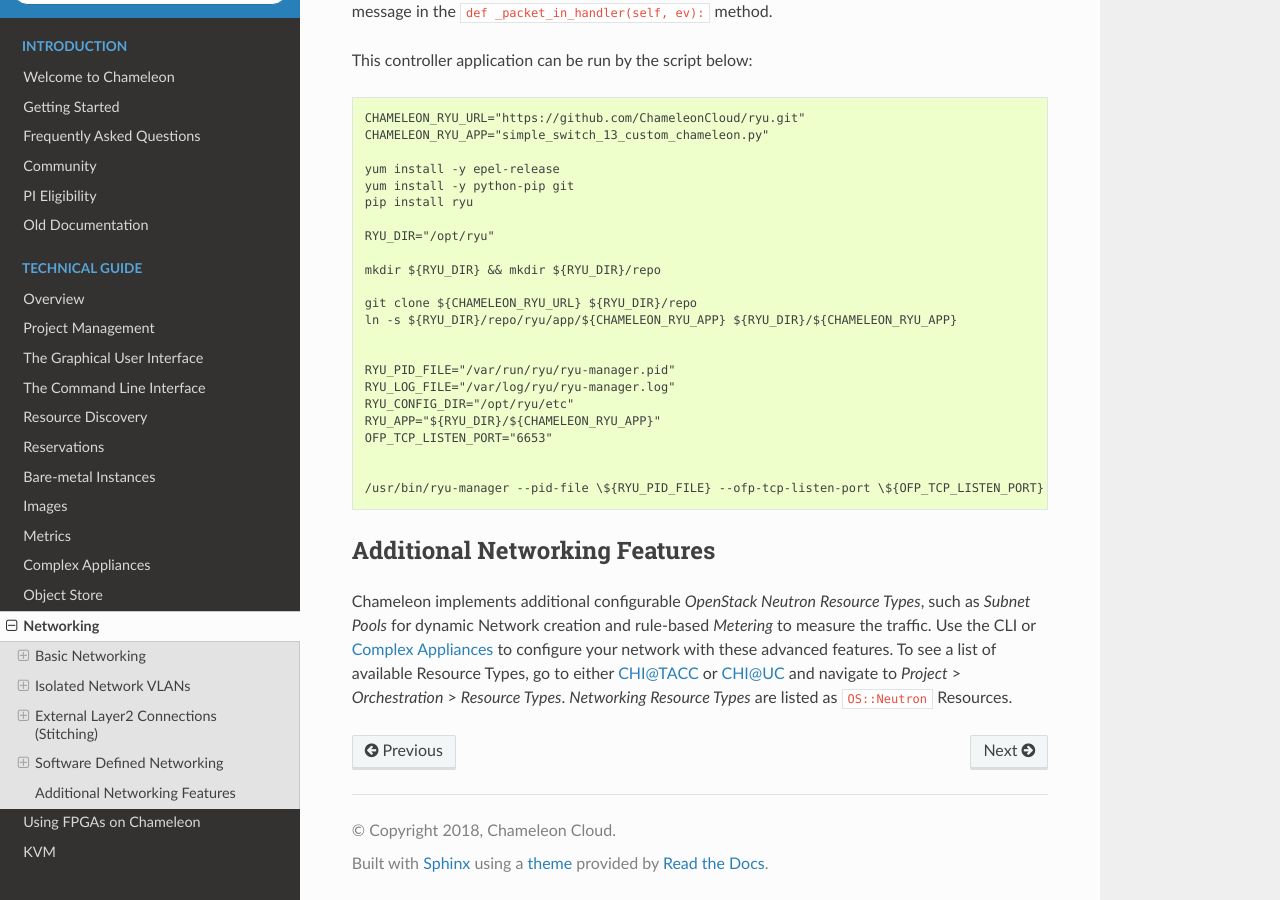
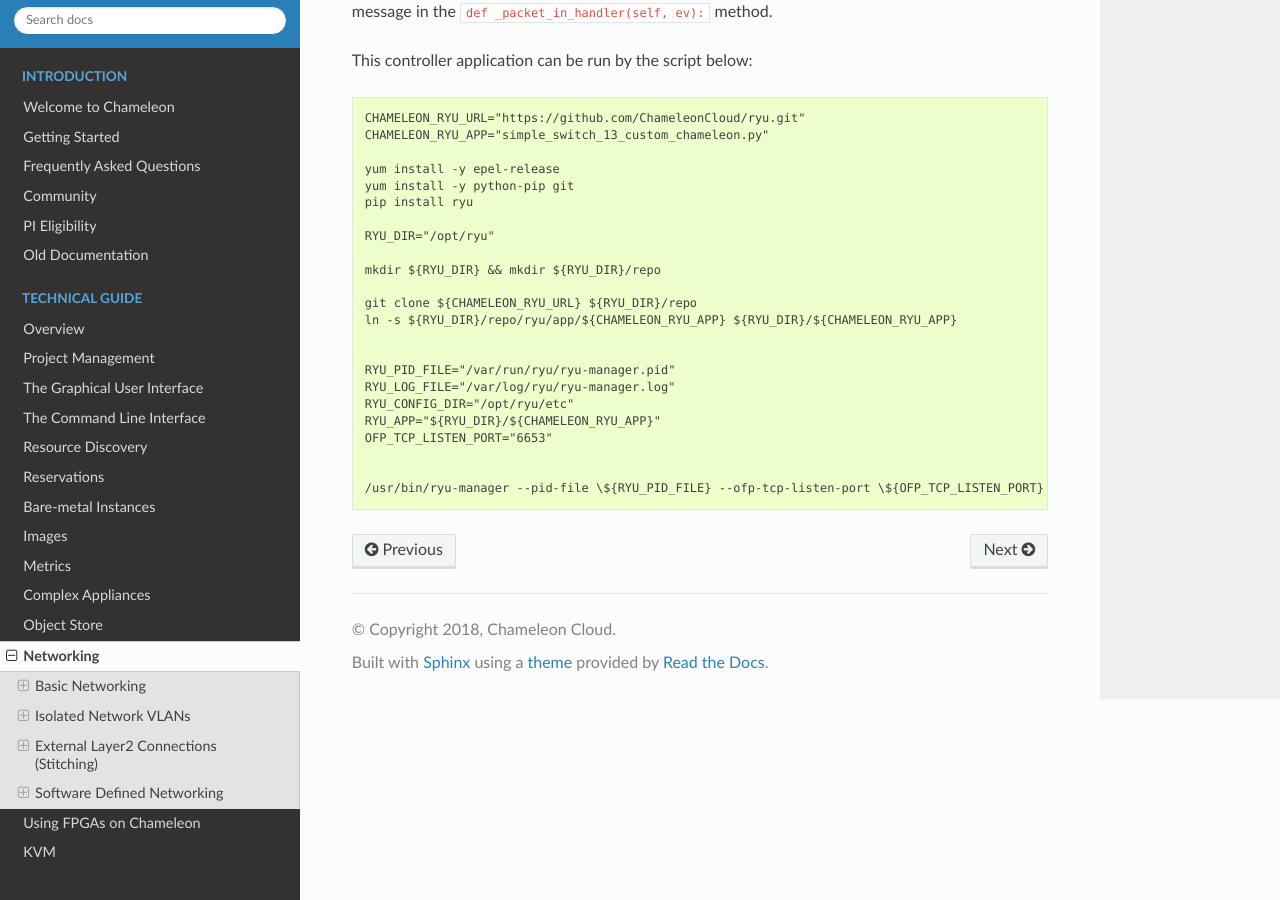
Before and after one commit to ChameleonCloud/docs, a Sphinx documentation site: the page built from source/technical/networks.rst, in a window 1280 px wide and 900 px high, scrolled down 27458 px. Built offline with Sphinx 7.4.7 and the Read the Docs theme 2.0.0, drawn with Linux system fonts in a browser that asks for light colours.

Commit message:
Remove section about additional networking features
They are most likely untested.

```diff
--- a/source/technical/networks.rst
+++ b/source/technical/networks.rst
@@ -724,12 +724,3 @@ This controller application can be run by the script below:
 
 
    /usr/bin/ryu-manager --pid-file \${RYU_PID_FILE} --ofp-tcp-listen-port \${OFP_TCP_LISTEN_PORT} --log-file \${RYU_LOG_FILE} \${RYU_APP}
-
-
-.. _extras:
-
-______________________________
-Additional Networking Features
-______________________________
-
-Chameleon implements additional configurable *OpenStack Neutron* *Resource Types*, such as *Subnet Pools* for dynamic Network creation and rule-based *Metering* to measure the traffic. Use the CLI or :ref:`complex` to configure your network with these advanced features. To see a list of available Resource Types, go to either `CHI@TACC <https://chi.tacc.chameleoncloud.org>`_ or `CHI@UC <https://chi.uc.chameleoncloud.org>`_ and navigate to *Project* > *Orchestration* > *Resource Types*. *Networking Resource Types* are listed as ``OS::Neutron`` Resources.
```
